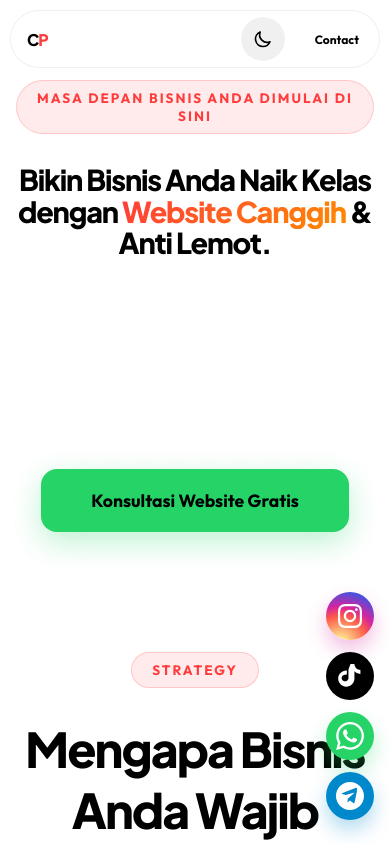
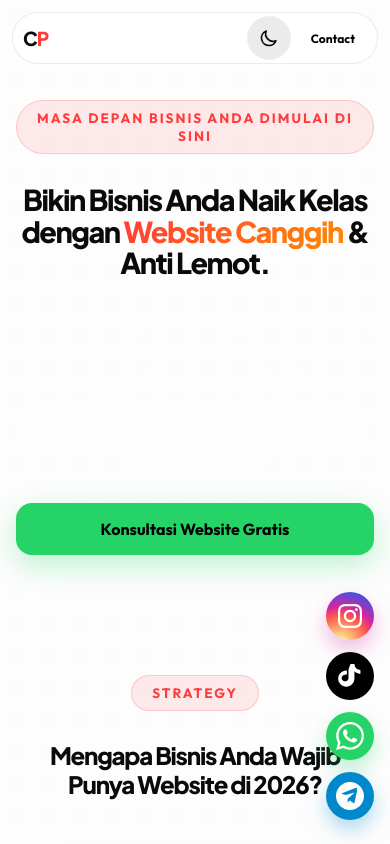
Before and after one commit to Dababah/COREPAWAS, a Next.js app: page /digital in a window 390 px wide. Shown: the top 844 px of the page. Built offline with nearby package versions, Linux system fonts and the light colour scheme.

Commit message:
Refine mobile UX and Professional aesthetics with textured backgrounds and improved hierarchy

```diff
--- a/src/app/digital/digital.module.css
+++ b/src/app/digital/digital.module.css
@@ -237,13 +237,15 @@
 }
 
 @media (max-width: 768px) {
-  .container { padding: 80px 16px 40px; }
-  .importanceGrid, .servicesGrid, .processGrid, .offerGrid { grid-template-columns: 1fr; gap: 12px; }
-  .title { font-size: 1.8rem; }
-  .subtitle { font-size: 0.9rem; margin-bottom: 24px; }
-  .sectionHeader { margin-bottom: 32px; }
-  .importanceSection, .servicesSection, .processSection, .offerSection { margin-bottom: 60px; }
-  .techGrid { gap: 24px; }
-  .techSection { padding: 40px 0; margin-bottom: 60px; }
-  .finalCta { padding: 60px 20px; }
+  .container { padding: 100px 16px 40px; }
+  .importanceGrid, .servicesGrid, .processGrid, .offerGrid { grid-template-columns: 1fr; gap: 20px; }
+  .title { font-size: 2.2rem; text-align: center; line-height: 1.1; }
+  .subtitle { font-size: 1rem; text-align: center; margin-bottom: 30px; }
+  .ctaBtn { width: 100%; text-align: center; padding: 16px; font-size: 1rem; }
+  .sectionHeader h2 { font-size: 1.8rem; line-height: 1.2; }
+  .importanceCard, .serviceCard { padding: 24px; border: 1px solid var(--surface-border); border-radius: 16px; background: var(--surface); }
+  .importanceCard h3, .serviceCard h3 { text-align: center; font-size: 1.3rem; }
+  .techSection { padding: 40px 0; }
+  .techGrid { gap: 32px; }
+  .finalCta h2 { font-size: 2rem; }
 }
--- a/src/app/globals.css
+++ b/src/app/globals.css
@@ -1,14 +1,14 @@
 @import url('https://fonts.googleapis.com/css2?family=Plus+Jakarta+Sans:wght@300;400;500;600;700;800&family=Outfit:wght@300;400;500;600;700&display=swap');
 
 :root {
-  /* Default Theme: Light */
-  --background: #ffffff;
-  --foreground: #000000;
-  --surface: rgba(255, 255, 255, 0.7);
-  --surface-border: rgba(0, 0, 0, 0.06);
-  --glass-bg: rgba(255, 255, 255, 0.5);
-  --text-muted: rgba(0, 0, 0, 0.6);
-  --card-shadow: 0 10px 40px rgba(0, 0, 0, 0.05);
+  /* Default Theme: Light (Refined) */
+  --background: #fdfdfd; /* Off-white for better card contrast */
+  --foreground: #0a0a0b;
+  --surface: #ffffff;
+  --surface-border: rgba(0, 0, 0, 0.08);
+  --glass-bg: rgba(255, 255, 255, 0.85);
+  --text-muted: #4a4a4e; /* Darker muted text for readability */
+  --card-shadow: 0 4px 20px rgba(0, 0, 0, 0.04), 0 10px 40px rgba(0, 0, 0, 0.04);
 
   --accent-red: #ff3b3b;
   --accent-orange: #ff8a00;
@@ -18,25 +18,25 @@
   --font-heading: 'Plus Jakarta Sans', sans-serif;
   --font-body: 'Outfit', sans-serif;
 
-  /* Mesh Colors Light */
-  --mesh-1: rgba(255, 59, 59, 0.05);
-  --mesh-2: rgba(255, 193, 7, 0.05);
-  --mesh-3: rgba(0, 88, 204, 0.03);
+  /* Mesh Colors Light (More visible) */
+  --mesh-1: rgba(255, 59, 59, 0.08);
+  --mesh-2: rgba(0, 136, 204, 0.05);
+  --mesh-3: rgba(255, 193, 7, 0.05);
 }
 
 [data-theme='dark'] {
   --background: #000510;
   --foreground: #ffffff;
-  --surface: rgba(13, 13, 13, 0.6);
-  --surface-border: rgba(255, 255, 255, 0.08);
-  --glass-bg: rgba(255, 255, 255, 0.03);
+  --surface: #0f1115;
+  --surface-border: rgba(255, 255, 255, 0.1);
+  --glass-bg: rgba(13, 15, 20, 0.8);
   --text-muted: rgba(255, 255, 255, 0.6);
   --card-shadow: 0 20px 50px rgba(0, 0, 0, 0.6);
 
   /* Mesh Colors Dark */
-  --mesh-1: rgba(255, 59, 59, 0.1);
-  --mesh-2: rgba(255, 193, 7, 0.05);
-  --mesh-3: rgba(0, 136, 204, 0.08);
+  --mesh-1: rgba(255, 59, 59, 0.12);
+  --mesh-2: rgba(0, 136, 204, 0.1);
+  --mesh-3: rgba(255, 193, 7, 0.08);
 }
 
 * {
@@ -54,53 +54,51 @@ body {
   font-family: var(--font-body);
   scroll-behavior: smooth;
   -webkit-font-smoothing: antialiased;
-  transition: background-color 0.3s, color 0.3s;
+  transition: background-color 0.4s ease;
   position: relative;
 }
 
-/* Advanced Mesh Gradient Background */
+/* Dynamic Mesh Background */
 body::before {
   content: "";
   position: fixed;
   top: 0; left: 0; width: 100%; height: 100%;
   background:
-    radial-gradient(at 0% 0%, var(--mesh-1) 0%, transparent 50%),
-    radial-gradient(at 100% 0%, var(--mesh-2) 0%, transparent 50%),
-    radial-gradient(at 100% 100%, var(--mesh-3) 0%, transparent 50%),
-    radial-gradient(at 0% 100%, var(--mesh-1) 0%, transparent 50%),
-    radial-gradient(at 50% 50%, var(--mesh-2) 0%, transparent 50%);
-  filter: blur(60px);
+    radial-gradient(at 10% 20%, var(--mesh-1) 0%, transparent 40%),
+    radial-gradient(at 90% 10%, var(--mesh-2) 0%, transparent 40%),
+    radial-gradient(at 80% 90%, var(--mesh-3) 0%, transparent 40%),
+    radial-gradient(at 20% 80%, var(--mesh-1) 0%, transparent 40%);
+  filter: blur(80px);
   z-index: -5;
   pointer-events: none;
-  animation: mesh-float 20s ease-in-out infinite alternate;
+  animation: mesh-float 25s ease-in-out infinite alternate;
 }
 
-/* Tech Grid Overlay */
+/* Subtle Tech Dot Pattern (Light Mode) */
 body::after {
   content: "";
   position: fixed;
   top: 0; left: 0; width: 100%; height: 100%;
-  background-image:
-    linear-gradient(var(--surface-border) 1px, transparent 1px),
-    linear-gradient(90deg, var(--surface-border) 1px, transparent 1px);
-  background-size: 100px 100px;
-  mask-image: radial-gradient(circle at center, black, transparent 80%);
-  -webkit-mask-image: radial-gradient(circle at center, black, transparent 80%);
-  opacity: 0.2;
+  background-image: radial-gradient(var(--surface-border) 1px, transparent 1px);
+  background-size: 40px 40px;
+  mask-image: linear-gradient(to bottom, black, transparent);
+  -webkit-mask-image: linear-gradient(to bottom, black, transparent);
+  opacity: 0.3;
   z-index: -4;
   pointer-events: none;
 }
 
 @keyframes mesh-float {
   0% { transform: scale(1) translate(0, 0); }
-  50% { transform: scale(1.1) translate(20px, -20px); }
-  100% { transform: scale(1) translate(-20px, 20px); }
+  50% { transform: scale(1.1) translate(2% , -2%); }
+  100% { transform: scale(1) translate(-2%, 2%); }
 }
 
 h1, h2, h3, h4, h5, h6 {
   font-family: var(--font-heading);
-  letter-spacing: -0.04em;
+  letter-spacing: -0.05em;
   font-weight: 800;
+  line-height: 1.1;
 }
 
 p {
@@ -113,74 +111,46 @@ a {
   text-decoration: none;
 }
 
-/* Premium Utilities */
+/* Glass & Bento Refined */
+.glass {
+  background: var(--glass-bg);
+  backdrop-filter: blur(25px);
+  -webkit-backdrop-filter: blur(25px);
+  border: 1px solid var(--surface-border);
+  border-radius: 20px;
+  box-shadow: var(--card-shadow);
+}
+
+.bento {
+  background: var(--surface);
+  border: 1px solid var(--surface-border);
+  border-radius: 30px;
+  box-shadow: var(--card-shadow);
+  transition: all 0.4s ease;
+}
+
+.bento:hover {
+  transform: translateY(-8px);
+  box-shadow: 0 20px 50px rgba(0, 0, 0, 0.08);
+  border-color: var(--accent-red);
+}
+
+/* Mobile Adjustments (Clean & Professional) */
+@media (max-width: 768px) {
+  h1 { font-size: 1.8rem !important; }
+  h2 { font-size: 1.5rem !important; }
+  p { font-size: 0.95rem !important; text-align: center !important; }
+
+  .glass, .bento {
+    border-radius: 16px;
+    padding: 24px !important;
+  }
+}
+
+/* Utility */
 .gradientText {
   background: linear-gradient(135deg, var(--accent-red) 0%, var(--accent-orange) 100%);
   -webkit-background-clip: text;
   background-clip: text;
   -webkit-text-fill-color: transparent;
 }
-
-.glass {
-  background: var(--glass-bg);
-  backdrop-filter: blur(20px);
-  -webkit-backdrop-filter: blur(20px);
-  border: 1px solid var(--surface-border);
-  border-radius: 24px;
-  box-shadow: var(--card-shadow);
-}
-
-.bento {
-  background: var(--surface);
-  border: 1px solid var(--surface-border);
-  border-radius: 32px;
-  box-shadow: var(--card-shadow);
-  transition: all 0.4s cubic-bezier(0.175, 0.885, 0.32, 1.275);
-}
-
-.bento:hover {
-  border-color: rgba(255, 59, 59, 0.3);
-  transform: translateY(-5px);
-}
-
-.fade-in {
-  animation: fadeIn 0.8s ease-out forwards;
-}
-
-@keyframes fadeIn {
-  from { opacity: 0; transform: translateY(20px); }
-  to { opacity: 1; transform: translateY(0); }
-}
-
-/* Responsive Optimizations */
-@media (max-width: 768px) {
-  :root {
-    --font-heading-size: 1.5rem;
-  }
-
-  h1, h2 { text-align: center; }
-  p { text-align: center; }
-
-  .glass, .bento {
-    padding: 20px !important;
-  }
-
-  body::after {
-    background-size: 50px 50px; /* Smaller grid for mobile */
-  }
-}
-
-/* Custom Scrollbar */
-::-webkit-scrollbar {
-  width: 5px;
-}
-::-webkit-scrollbar-track {
-  background: var(--background);
-}
-::-webkit-scrollbar-thumb {
-  background: var(--surface-border);
-  border-radius: 10px;
-}
-::-webkit-scrollbar-thumb:hover {
-  background: var(--accent-red);
-}
--- a/src/components/Navbar.module.css
+++ b/src/components/Navbar.module.css
@@ -1,12 +1,12 @@
 .navbarContainer {
   position: fixed;
-  top: 20px;
+  top: 16px; /* Added more space from top */
   left: 0;
   width: 100%;
   display: flex;
   justify-content: center;
-  padding: 0 20px;
-  z-index: 1000;
+  padding: 0 16px;
+  z-index: 2000;
 }
 
 .navbarPill {
@@ -77,22 +77,21 @@
 }
 
 @media (max-width: 768px) {
-  .navbarContainer { top: 10px; padding: 0 10px; }
+  .navbarContainer { top: 12px; padding: 0 12px; }
   .navbarPill {
-    padding: 6px 6px 6px 16px;
-    gap: 15px;
-    justify-content: space-between;
-    width: 100%;
+    padding: 6px 10px;
+    gap: 12px;
+    height: 52px;
+    width: auto;
+    max-width: 100%;
   }
   .links {
     display: flex;
     gap: 12px;
     overflow-x: auto;
-    scrollbar-width: none;
-    -ms-overflow-style: none;
+    padding-right: 10px;
   }
-  .links::-webkit-scrollbar { display: none; }
-  .link { font-size: 0.8rem; white-space: nowrap; }
-  .btnNav { padding: 8px 14px; font-size: 0.75rem; }
-  .logo a { font-size: 1rem; }
+  .link { font-size: 0.8rem; }
+  .btnNav { padding: 6px 12px; font-size: 0.75rem; }
+  .action { gap: 8px; }
 }
```
